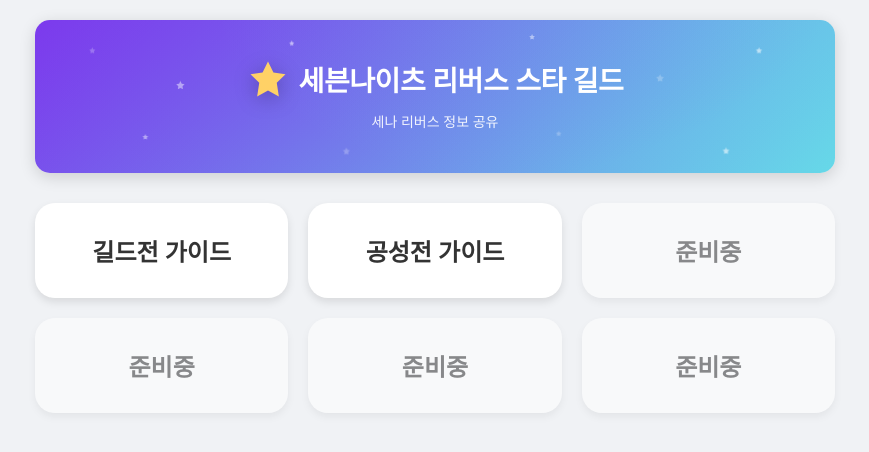
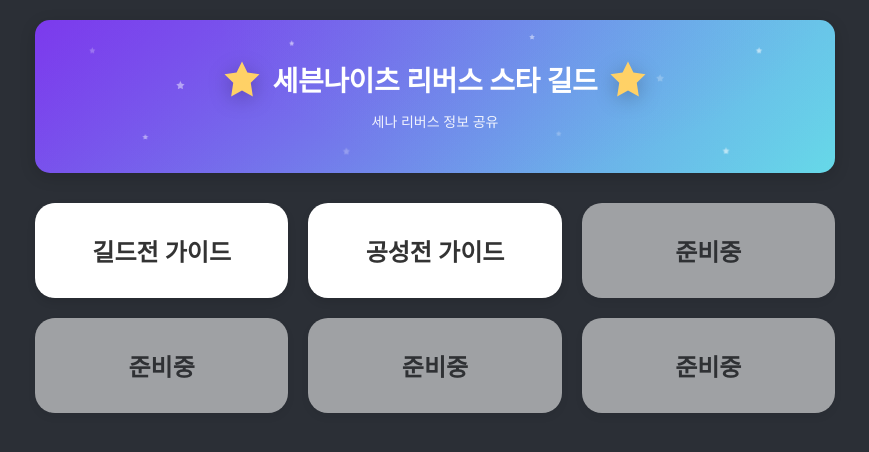
Before and after one commit to HyoZZi-ho/Star-guild-page, a plain HTML site: page index.html in a window 1280 px wide. Shown: the whole page, without its empty margins (205-1074 px from the left). Drawn offline with Linux system fonts and the light colour scheme.

Commit message:
index.html

```diff
--- a/index.html
+++ b/index.html
@@ -8,7 +8,7 @@
     /* 전체 스타일 */
     body{
       font-family:'Noto Sans KR', system-ui, -apple-system, Segoe UI, Roboto, sans-serif;
-      background-color:#f0f2f5;
+      background-color:#2b2f36; /* 🔸 더 어두운 회색으로 변경 */
       margin:0; padding:20px;
       display:flex; justify-content:center; align-items:center; flex-direction:column;
     }
@@ -82,7 +82,7 @@
     .content-box{
       background:#fff; border-radius:16px; padding:18px; box-shadow:0 4px 8px rgba(0,0,0,.08);
     }
-    .muted{ color:#6b7280; font-size:14px; }
+    .muted{ color:#c4c9d4; font-size:14px; } /* 🔸 회색 배경에서 더 잘 보이도록 */
   </style>
 </head>
 <body>
@@ -110,10 +110,15 @@
 
     <div class="banner-inner">
       <div class="logo">
+        <!-- 왼쪽 별 -->
         <svg class="logo-star" viewBox="0 0 24 24" aria-hidden="true">
           <path fill="currentColor" d="M12 2l3.09 6.26L22 9.27l-5 4.88L18.2 22 12 18.6 5.8 22l1.2-7.85-5-4.88 6.91-1.01L12 2z"/>
         </svg>
         <span class="title-text">세븐나이츠 리버스 스타 길드</span>
+        <!-- 오른쪽 별 🔸 추가 -->
+        <svg class="logo-star" viewBox="0 0 24 24" aria-hidden="true">
+          <path fill="currentColor" d="M12 2l3.09 6.26L22 9.27l-5 4.88L18.2 22 12 18.6 5.8 22l1.2-7.85-5-4.88 6.91-1.01L12 2z"/>
+        </svg>
       </div>
       <div class="tagline">세나 리버스 정보 공유</div>
     </div>
```
